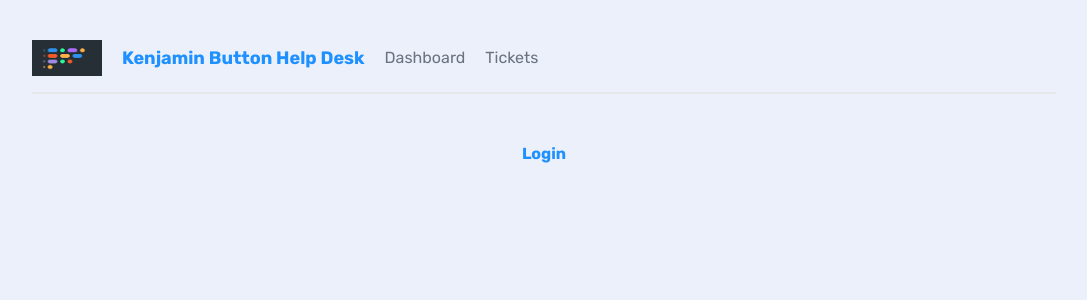
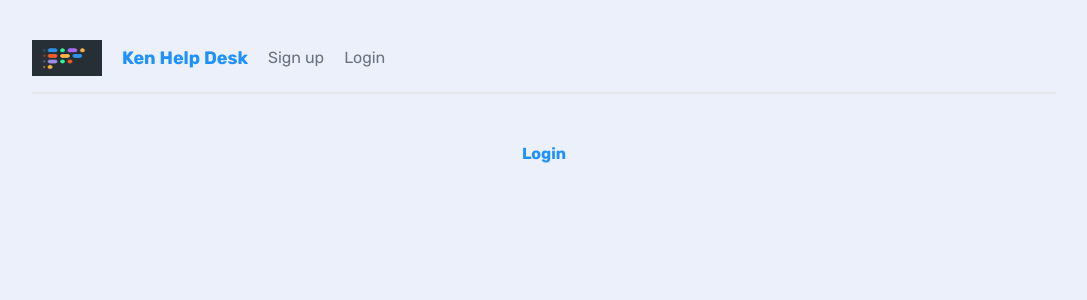
Before and after one commit to KenjaminButton/KenjaminButtonHelpDesk, a Next.js app: page /login in a window 1280 px wide. Shown: the top 300 px of the page, without its empty margins (96-1183 px from the left). Built offline with nearby package versions, Linux system fonts and the light colour scheme.

Commit message:
Login and Signup components rendered using nested layouts

```diff
--- /dev/null
+++ b/app/(auth)/layout.jsx
@@ -0,0 +1,23 @@
+import Image from 'next/image'
+import Link from "next/link"
+import Logo from './kenjamin-dojo.png'
+
+export default function AuthLayout({children}) {
+  return (
+    <>
+      <nav>
+        <Image
+          src={Logo}
+          alt="Kenjamin Button Help Desk Logo"
+          width={70}
+          quality={100}
+          placeholder='blur'
+        />
+        <h1>Ken Help Desk</h1>
+        <Link href="/signup">Sign up</Link>
+        <Link href="/login">Login</Link>
+      </nav>
+      {children}
+    </>
+  )
+}
--- /dev/null
+++ b/app/(dashboard)/layout.jsx
@@ -0,0 +1,11 @@
+import Navbar from "../components/Navbar";
+
+
+export default function DashboardLayout({children}) {
+  return (
+    <>
+      <Navbar />
+      {children}
+    </>
+  )
+}
--- a/app/components/Navbar.jsx
+++ b/app/components/Navbar.jsx
@@ -1,6 +1,5 @@
 import Image from 'next/image'
 import Link from 'next/link'
-import React from 'react'
 import Logo from './kenjamin-dojo.png'
 
 export default function Navbar() {
--- a/app/layout.jsx
+++ b/app/layout.jsx
@@ -1,8 +1,5 @@
 import './globals.css'
 import { Rubik } from 'next/font/google'
-
-// components
-import Navbar from './components/Navbar'
 
 const rubik = Rubik({ subsets: ['latin'] })
 
@@ -16,10 +13,8 @@ export default function RootLayout({ children }) {
     <html lang="en">
 
       <body className={rubik.className}>
-        <Navbar />
         {children}
       </body>
-
     </html>
   )
 }
```
Also changed, not shown: app/(auth)/kenjamin-dojo.png (added).
